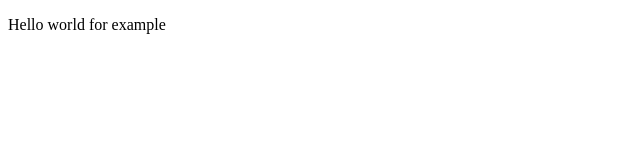
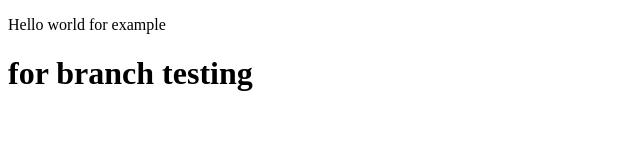
Before and after one commit to irynamalyk/Iampm_2021, a plain HTML site: page index.html in a window 1280 px wide. Shown: the whole page, without its empty margins (0-640 px from the left). Drawn offline with Linux system fonts and the light colour scheme.

Commit message:
add index new text

```diff
--- a/index.html
+++ b/index.html
@@ -8,5 +8,6 @@
 </head>
 <body>
     <p>Hello world for example</p>
+    <h1>for branch testing</h1>
 </body>
 </html>
```
